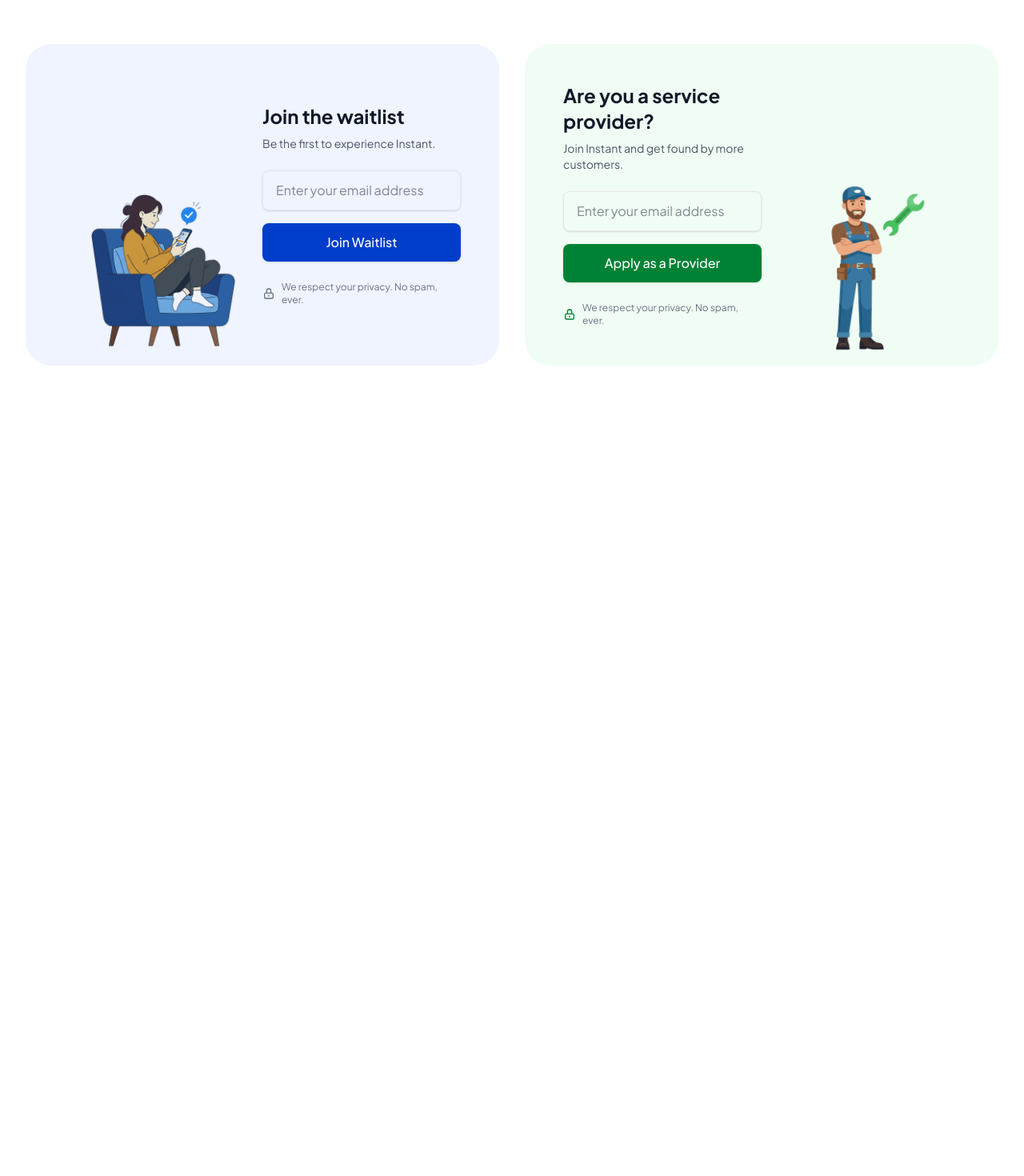
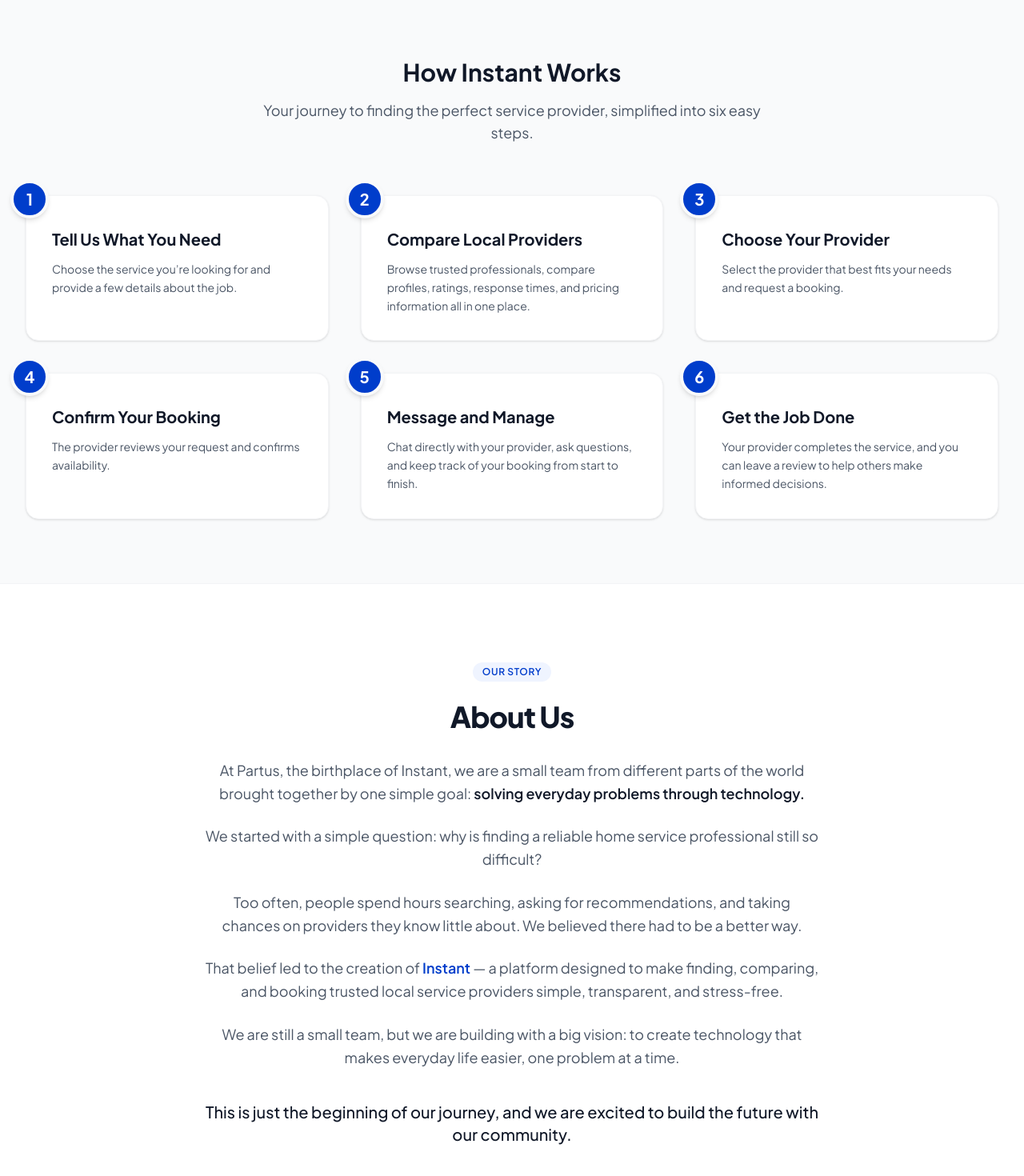
Before and after one commit to Oluwaferanmi-Dev/instant, a Next.js app: page / in a window 1280 px wide. Shown: the part 1120-2590 px from the top of the page at 80% size. Before the commit the page ends 1641 px from the top, so only its background shows below. Built offline with nearby package versions, Linux system fonts and the light colour scheme.

Commit message:
feat: add How it Works and About Us sections with navigation links

```diff
--- a/src/app/page.tsx
+++ b/src/app/page.tsx
@@ -23,9 +23,9 @@
             {/* Desktop Navigation */}
             <nav className="hidden md:flex space-x-8">
               <Link href="#" className="text-sm font-medium text-gray-900 hover:text-primary transition-colors">Home</Link>
-              <Link href="#" className="text-sm font-medium text-gray-500 hover:text-gray-900 transition-colors">How it Works</Link>
+              <Link href="#how-it-works" className="text-sm font-medium text-gray-500 hover:text-gray-900 transition-colors">How it Works</Link>
               <Link href="#" className="text-sm font-medium text-gray-500 hover:text-gray-900 transition-colors">For Providers</Link>
-              <Link href="#" className="text-sm font-medium text-gray-500 hover:text-gray-900 transition-colors">About Us</Link>
+              <Link href="#about-us" className="text-sm font-medium text-gray-500 hover:text-gray-900 transition-colors">About Us</Link>
               <Link href="#" className="text-sm font-medium text-gray-500 hover:text-gray-900 transition-colors">Contact</Link>
             </nav>
 
@@ -66,9 +66,9 @@
           <div className="md:hidden bg-white border-b border-gray-100 px-4 pt-2 pb-6 space-y-4 shadow-lg absolute w-full left-0 z-50">
             <nav className="flex flex-col space-y-4">
               <Link href="#" className="text-base font-medium text-gray-900 hover:text-primary">Home</Link>
-              <Link href="#" className="text-base font-medium text-gray-500 hover:text-gray-900">How it Works</Link>
+              <Link href="#how-it-works" className="text-base font-medium text-gray-500 hover:text-gray-900">How it Works</Link>
               <Link href="#" className="text-base font-medium text-gray-500 hover:text-gray-900">For Providers</Link>
-              <Link href="#" className="text-base font-medium text-gray-500 hover:text-gray-900">About Us</Link>
+              <Link href="#about-us" className="text-base font-medium text-gray-500 hover:text-gray-900">About Us</Link>
               <Link href="#" className="text-base font-medium text-gray-500 hover:text-gray-900">Contact</Link>
             </nav>
             <div className="flex flex-col space-y-3 pt-4 border-t border-gray-100">
@@ -254,6 +254,92 @@
         </section>
         {/* END: Categories Section */}
 
+        {/* BEGIN: How it Works Section */}
+        <section id="how-it-works" className="py-20 bg-gray-50 border-y border-gray-100">
+          <div className="max-w-7xl mx-auto px-4 sm:px-6 lg:px-8">
+            <div className="text-center mb-16">
+              <h2 className="text-3xl font-bold text-gray-900 mb-4">How Instant Works</h2>
+              <p className="text-lg text-gray-600 max-w-2xl mx-auto">Your journey to finding the perfect service provider, simplified into six easy steps.</p>
+            </div>
+
+            <div className="grid grid-cols-1 md:grid-cols-2 lg:grid-cols-3 gap-10">
+              {/* Step 1 */}
+              <div className="bg-white p-8 rounded-2xl shadow-sm border border-gray-100 relative hover:shadow-md transition-shadow">
+                <div className="absolute -top-5 -left-5 w-12 h-12 bg-primary text-white rounded-full flex items-center justify-center font-bold text-xl shadow-md border-4 border-gray-50">1</div>
+                <h3 className="text-xl font-bold text-gray-900 mb-3 mt-2">Tell Us What You Need</h3>
+                <p className="text-gray-600 text-sm leading-relaxed">Choose the service you’re looking for and provide a few details about the job.</p>
+              </div>
+
+              {/* Step 2 */}
+              <div className="bg-white p-8 rounded-2xl shadow-sm border border-gray-100 relative hover:shadow-md transition-shadow">
+                <div className="absolute -top-5 -left-5 w-12 h-12 bg-primary text-white rounded-full flex items-center justify-center font-bold text-xl shadow-md border-4 border-gray-50">2</div>
+                <h3 className="text-xl font-bold text-gray-900 mb-3 mt-2">Compare Local Providers</h3>
+                <p className="text-gray-600 text-sm leading-relaxed">Browse trusted professionals, compare profiles, ratings, response times, and pricing information all in one place.</p>
+              </div>
+
+              {/* Step 3 */}
+              <div className="bg-white p-8 rounded-2xl shadow-sm border border-gray-100 relative hover:shadow-md transition-shadow">
+                <div className="absolute -top-5 -left-5 w-12 h-12 bg-primary text-white rounded-full flex items-center justify-center font-bold text-xl shadow-md border-4 border-gray-50">3</div>
+                <h3 className="text-xl font-bold text-gray-900 mb-3 mt-2">Choose Your Provider</h3>
+                <p className="text-gray-600 text-sm leading-relaxed">Select the provider that best fits your needs and request a booking.</p>
+              </div>
+
+              {/* Step 4 */}
+              <div className="bg-white p-8 rounded-2xl shadow-sm border border-gray-100 relative hover:shadow-md transition-shadow">
+                <div className="absolute -top-5 -left-5 w-12 h-12 bg-primary text-white rounded-full flex items-center justify-center font-bold text-xl shadow-md border-4 border-gray-50">4</div>
+                <h3 className="text-xl font-bold text-gray-900 mb-3 mt-2">Confirm Your Booking</h3>
+                <p className="text-gray-600 text-sm leading-relaxed">The provider reviews your request and confirms availability.</p>
+              </div>
+
+              {/* Step 5 */}
+              <div className="bg-white p-8 rounded-2xl shadow-sm border border-gray-100 relative hover:shadow-md transition-shadow">
+                <div className="absolute -top-5 -left-5 w-12 h-12 bg-primary text-white rounded-full flex items-center justify-center font-bold text-xl shadow-md border-4 border-gray-50">5</div>
+                <h3 className="text-xl font-bold text-gray-900 mb-3 mt-2">Message and Manage</h3>
+                <p className="text-gray-600 text-sm leading-relaxed">Chat directly with your provider, ask questions, and keep track of your booking from start to finish.</p>
+              </div>
+
+              {/* Step 6 */}
+              <div className="bg-white p-8 rounded-2xl shadow-sm border border-gray-100 relative hover:shadow-md transition-shadow">
+                <div className="absolute -top-5 -left-5 w-12 h-12 bg-primary text-white rounded-full flex items-center justify-center font-bold text-xl shadow-md border-4 border-gray-50">6</div>
+                <h3 className="text-xl font-bold text-gray-900 mb-3 mt-2">Get the Job Done</h3>
+                <p className="text-gray-600 text-sm leading-relaxed">Your provider completes the service, and you can leave a review to help others make informed decisions.</p>
+              </div>
+            </div>
+          </div>
+        </section>
+        {/* END: How it Works Section */}
+
+        {/* BEGIN: About Us Section */}
+        <section id="about-us" className="py-24 bg-white">
+          <div className="max-w-4xl mx-auto px-4 sm:px-6 lg:px-8 text-center">
+            <div className="inline-flex items-center px-3 py-1 rounded-full bg-primary-light text-primary text-xs font-semibold uppercase tracking-wider mb-6">
+              Our Story
+            </div>
+            <h2 className="text-4xl font-extrabold text-gray-900 mb-8 tracking-tight">About Us</h2>
+            <div className="space-y-6 text-lg text-gray-600 leading-relaxed max-w-3xl mx-auto">
+              <p>
+                At Partus, the birthplace of Instant, we are a small team from different parts of the world brought together by one simple goal: <span className="font-semibold text-gray-900">solving everyday problems through technology.</span>
+              </p>
+              <p>
+                We started with a simple question: why is finding a reliable home service professional still so difficult?
+              </p>
+              <p>
+                Too often, people spend hours searching, asking for recommendations, and taking chances on providers they know little about. We believed there had to be a better way.
+              </p>
+              <p>
+                That belief led to the creation of <span className="font-semibold text-primary">Instant</span> — a platform designed to make finding, comparing, and booking trusted local service providers simple, transparent, and stress-free.
+              </p>
+              <p>
+                We are still a small team, but we are building with a big vision: to create technology that makes everyday life easier, one problem at a time.
+              </p>
+              <p className="text-xl font-medium text-gray-900 pt-4">
+                This is just the beginning of our journey, and we are excited to build the future with our community.
+              </p>
+            </div>
+          </div>
+        </section>
+        {/* END: About Us Section */}
+
         {/* BEGIN: CTA Sections */}
         <section className="py-16 bg-white">
           <div className="max-w-7xl mx-auto px-4 sm:px-6 lg:px-8">
```
